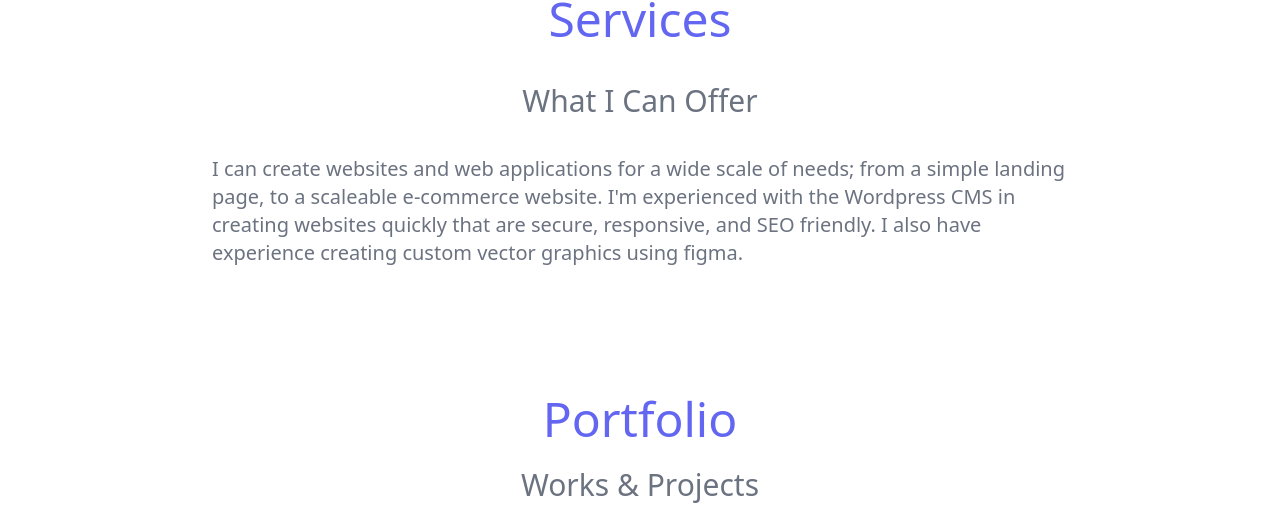
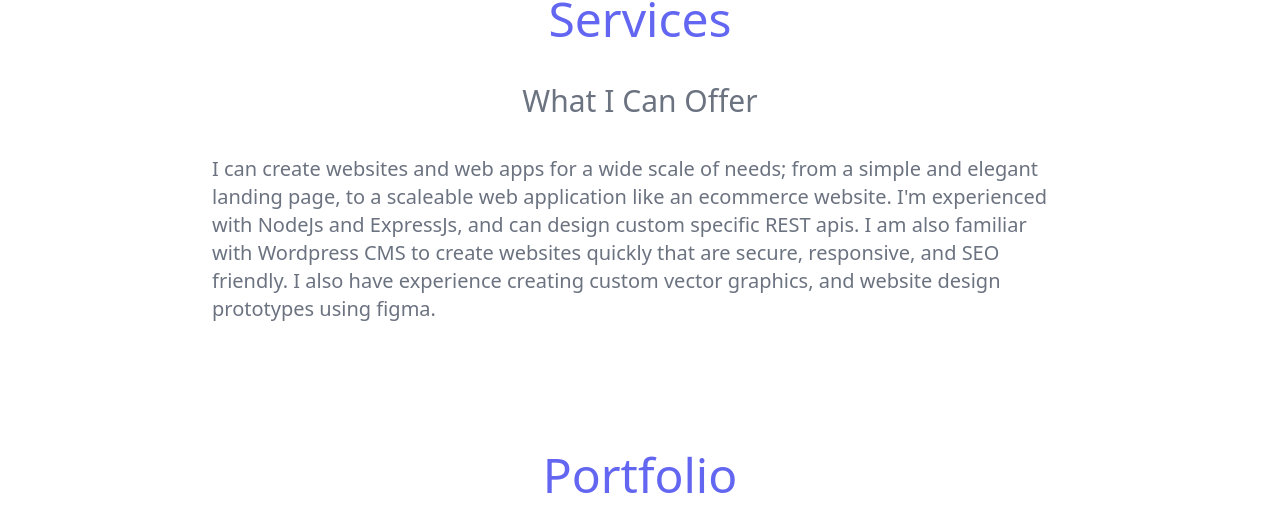
Before and after one commit to cattleherd/radwanportfolio, a website: page public/index.html in a window 1280 px wide. Shown: the part 1807-2334 px from the top of the page. Drawn offline with Linux system fonts and the light colour scheme.

Commit message:
more additions

```diff
--- a/public/index.html
+++ b/public/index.html
@@ -138,9 +138,9 @@
       <div id="top" class="lg:w-9/12 px-10 mx-auto lg:pb-20">
         <h1 class="text-indigo-500 text-2xl font-medium text-center lg:text-5xl lg:pb-10">Services</h1>
         <h1 class="text-gray-500 font-light text-3xl text-center pb-6">What I Can Offer</h1>
-        <p class="text-gray-500 pt-3 lg:text-xl">I can create websites and web applications for a wide scale of needs; from a simple
-          landing page, to a scaleable e-commerce website. I'm experienced with the Wordpress CMS
-          in creating websites quickly that are secure, responsive, and SEO friendly. I also have experience creating custom vector graphics using figma.
+        <p class="text-gray-500 pt-3 lg:text-xl">I can create websites and web apps for a wide scale of needs; from a simple and elegant
+          landing page, to a scaleable web application like an ecommerce website. I'm experienced with NodeJs and ExpressJs, and can design custom specific REST apis. I am also familiar with Wordpress CMS to
+          create websites quickly that are secure, responsive, and SEO friendly. I also have experience creating custom vector graphics, and website design prototypes using figma.
         </p>
       </div>
       <div id="" class="pt-12"></div>
```
